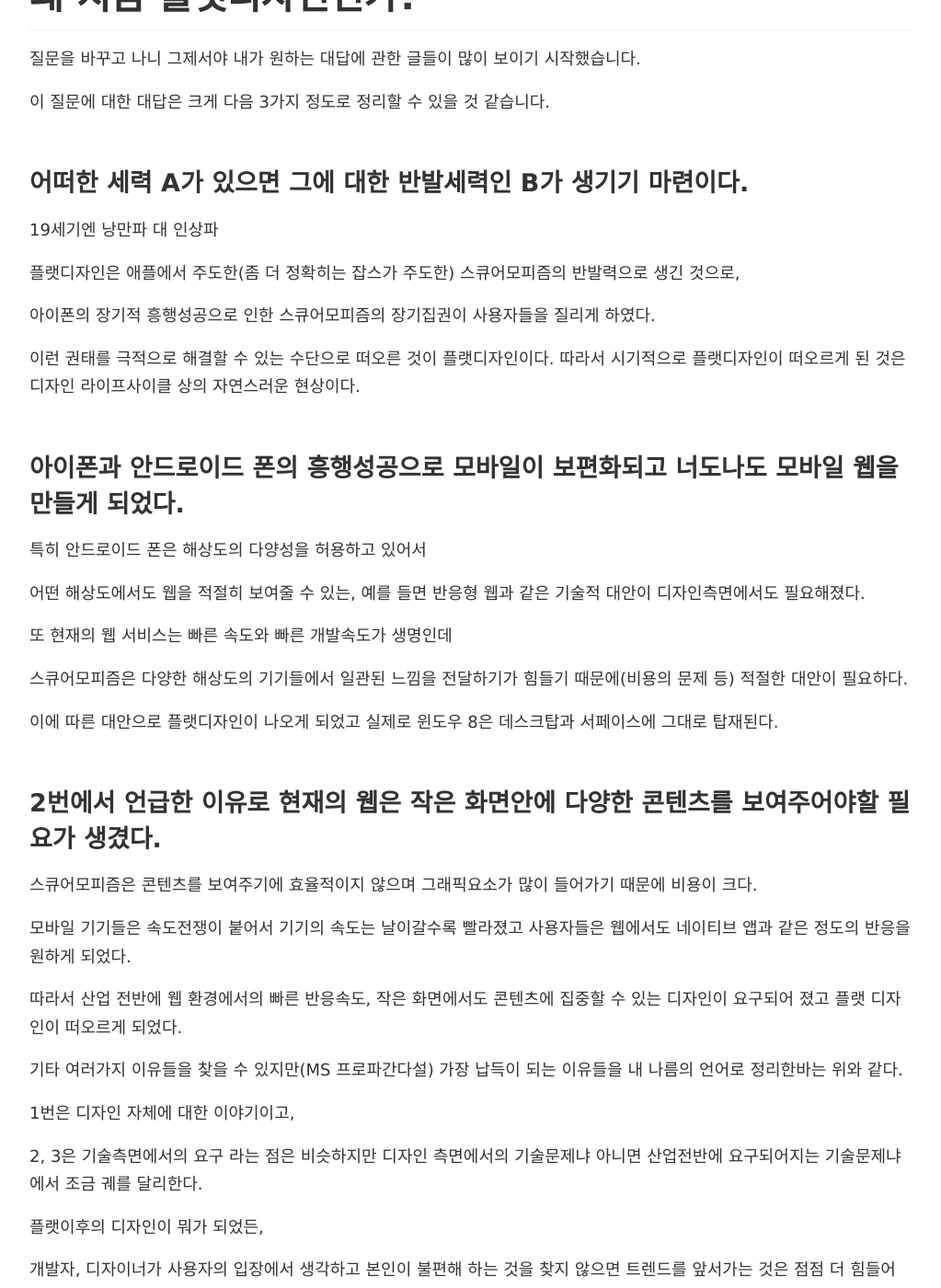
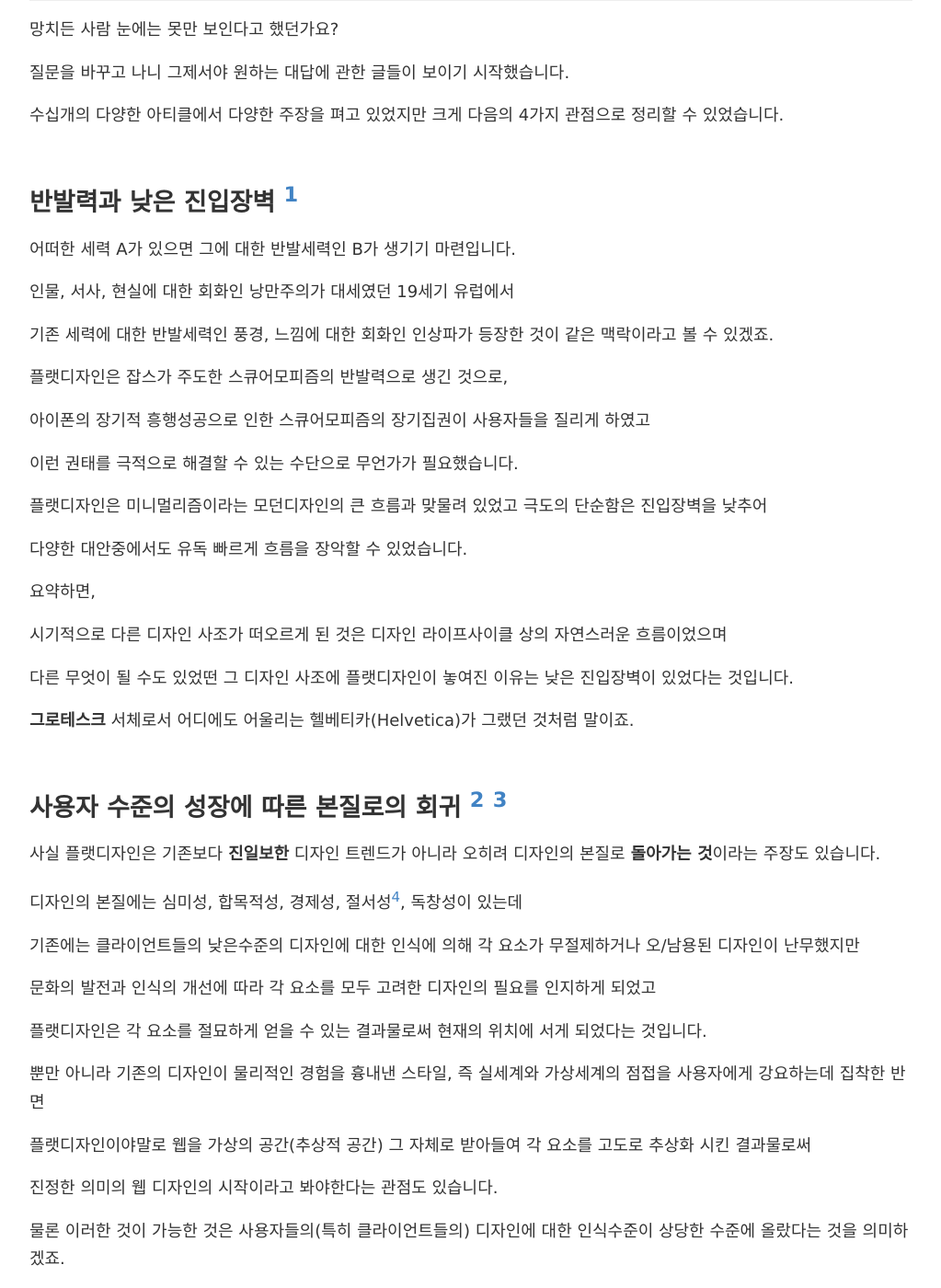
Before and after one commit to kjisoo/buzzni.github.com, a Jekyll site: the page built from _posts/2015-03-02-why-flat-design-now.md, in a window 1280 px wide and 1400 px high, scrolled down 3008 px. Shown: the whole window at 92% size, without its empty margins (128-1151 px from the left). Built offline with Jekyll 4.4.1, drawn with Linux system fonts in a browser that asks for light colours; nearby versions of some CDN libraries; some of the changed text lies outside the part shown.

Commit message:
초안 등록

```diff
--- a/_posts/2015-03-02-why-flat-design-now.md
+++ b/_posts/2015-03-02-why-flat-design-now.md
@@ -9,22 +9,14 @@ tags: design, flat, flat design, minimalism, trend, ui
 publish: false
 ---
 
+# 독자 가이드
 
-# 참고자료
+아래 내용은 레퍼런스 표시를 하지 않은 수십개의 아티클들을 읽고 난 뒤, 저자 개인의 생각을 추가하여 정리한 내용입니다.
 
-[참고자료 #1](http://www.designyourway.net/blog/inspiration/flat-design-is-not-a-trend-its-been-around-for-some-time/)
-
-[참고자료 #2](http://www.quora.com/Flat-User-Interface-Design/Why-is-flat-design-gaining-popularity-in-2013/)
-
-[참고자료 #3](http://www.lovelyredsky.com/red/%EB%B2%88%EC%97%AD-a-look-at-flat-design-and-why-its-significant-ux-magazine/)
-
-[참고자료 #4](http://mobiloud.com/blog/2013/06/what-is-flat-design-and-why-its-good-news-for-you/)
+따라서 더욱 다양한 주장들이 생략되어 있거나, 논리적인 비약을 통한 주관적인 생각도 섞여있을 수 있음을 고려하시고 읽어주셨으면 합니다.
 
 
-# 2013년 플랫디자인의 해
-
-<img src="http://i-cdn.phonearena.com/images/articles/96294-thumb/scotandjony.gif"
-     style="margin-right:auto; margin-left:auto;" />
+# 디자인계의 헬베티카 == 플랫디자인
 
 6년간 풀스택 개발자로 일해온 저에게 2013년도는 충격적인 해였습니다.
 
@@ -61,7 +56,7 @@ iOS7으로 플랫디자인을 접하신 분들도 꽤 많을 거라고 생각합
 
 많은 글 들에서 공통적으로 이야기하는 플랫디자인의 특별함은 **순수한 디자인** 이라는 점입니다.
 
-기존에도 <strike>모든 곳에 드랍섀도우!를 같은</strike> 입체적 디자인이라던가
+기존에도 <strike>모든 곳에 드랍섀도우를!!</strike> 입체적 디자인이라던가
 
 다양한 정보를 한눈에 보여줄 수 있는 리치 인터페이스 디자인 이라던가
 
@@ -86,50 +81,112 @@ iOS7으로 플랫디자인을 접하신 분들도 꽤 많을 거라고 생각합
 
 # 왜 지금 플랫디자인인가?
 
-질문을 바꾸고 나니 그제서야 내가 원하는 대답에 관한 글들이 많이 보이기 시작했습니다.
+망치든 사람 눈에는 못만 보인다고 했던가요?
 
-이 질문에 대한 대답은 크게 다음 3가지 정도로 정리할 수 있을 것 같습니다.
+질문을 바꾸고 나니 그제서야 원하는 대답에 관한 글들이 보이기 시작했습니다.
 
-### 어떠한 세력 A가 있으면 그에 대한 반발세력인 B가 생기기 마련이다.
+수십개의 다양한 아티클에서 다양한 주장을 펴고 있었지만 크게 다음의 4가지 관점으로 정리할 수 있었습니다.
 
-19세기엔 낭만파 대 인상파
 
-플랫디자인은 애플에서 주도한(좀 더 정확히는 잡스가 주도한) 스큐어모피즘의 반발력으로 생긴 것으로,
+### 반발력과 낮은 진입장벽 [^1]
 
-아이폰의 장기적 흥행성공으로 인한 스큐어모피즘의 장기집권이 사용자들을 질리게 하였다.
+어떠한 세력 A가 있으면 그에 대한 반발세력인 B가 생기기 마련입니다.
 
-이런 권태를 극적으로 해결할 수 있는 수단으로 떠오른 것이 플랫디자인이다. 따라서 시기적으로 플랫디자인이 떠오르게 된 것은 디자인 라이프사이클 상의 자연스러운 현상이다.
+인물, 서사, 현실에 대한 회화인 낭만주의가 대세였던 19세기 유럽에서
 
-### 아이폰과 안드로이드 폰의 흥행성공으로 모바일이 보편화되고 너도나도 모바일 웹을 만들게 되었다.
+기존 세력에 대한 반발세력인 풍경, 느낌에 대한 회화인 인상파가 등장한 것이 같은 맥락이라고 볼 수 있겠죠.
 
-특히 안드로이드 폰은 해상도의 다양성을 허용하고 있어서
+플랫디자인은 잡스가 주도한 스큐어모피즘의 반발력으로 생긴 것으로,
 
-어떤 해상도에서도 웹을 적절히 보여줄 수 있는, 예를 들면 반응형 웹과 같은 기술적 대안이 디자인측면에서도 필요해졌다.
+아이폰의 장기적 흥행성공으로 인한 스큐어모피즘의 장기집권이 사용자들을 질리게 하였고
 
-또 현재의 웹 서비스는 빠른 속도와 빠른 개발속도가 생명인데
+이런 권태를 극적으로 해결할 수 있는 수단으로 무언가가 필요했습니다.
 
-스큐어모피즘은 다양한 해상도의 기기들에서 일관된 느낌을 전달하기가 힘들기 때문에(비용의 문제 등) 적절한 대안이 필요하다.
+플랫디자인은 미니멀리즘이라는 모던디자인의 큰 흐름과 맞물려 있었고 극도의 단순함은 진입장벽을 낮추어
 
-이에 따른 대안으로 플랫디자인이 나오게 되었고 실제로 윈도우 8은 데스크탑과 서페이스에 그대로 탑재된다.
+다양한 대안중에서도 유독 빠르게 흐름을 장악할 수 있었습니다.
 
-### 2번에서 언급한 이유로 현재의 웹은 작은 화면안에 다양한 콘텐츠를 보여주어야할 필요가 생겼다.
+요약하면,
 
-스큐어모피즘은 콘텐츠를 보여주기에 효율적이지 않으며 그래픽요소가 많이 들어가기 때문에 비용이 크다.
+시기적으로 다른 디자인 사조가 떠오르게 된 것은 디자인 라이프사이클 상의 자연스러운 흐름이었으며
 
-모바일 기기들은 속도전쟁이 붙어서 기기의 속도는 날이갈수록 빨라졌고 사용자들은 웹에서도 네이티브 앱과 같은 정도의 반응을 원하게 되었다.
+다른 무엇이 될 수도 있었떤 그 디자인 사조에 플랫디자인이 놓여진 이유는 낮은 진입장벽이 있었다는 것입니다.
 
-따라서 산업 전반에 웹 환경에서의 빠른 반응속도, 작은 화면에서도 콘텐츠에 집중할 수 있는 디자인이 요구되어 졌고 플랫 디자인이 떠오르게 되었다.
+**그로테스크** 서체로서 어디에도 어울리는 헬베티카(Helvetica)가 그랬던 것처럼 말이죠.
+
+
+### 사용자 수준의 성장에 따른 본질로의 회귀 [^2] [^3]
+
+사실 플랫디자인은 기존보다 **진일보한** 디자인 트렌드가 아니라 오히려 디자인의 본질로 **돌아가는 것**이라는 주장도 있습니다.
+
+디자인의 본질에는 심미성, 합목적성, 경제성, 절서성[^4], 독창성이 있는데
+
+기존에는 클라이언트들의 낮은수준의 디자인에 대한 인식에 의해 각 요소가 무절제하거나 오/남용된 디자인이 난무했지만
+
+문화의 발전과 인식의 개선에 따라 각 요소를 모두 고려한 디자인의 필요를 인지하게 되었고
+
+플랫디자인은 각 요소를 절묘하게 얻을 수 있는 결과물로써 현재의 위치에 서게 되었다는 것입니다.
+
+뿐만 아니라 기존의 디자인이 물리적인 경험을 흉내낸 스타일, 즉 실세계와 가상세계의 점접을 사용자에게 강요하는데 집착한 반면
+
+플랫디자인이야말로 웹을 가상의 공간(추상적 공간) 그 자체로 받아들여 각 요소를 고도로 추상화 시킨 결과물로써
+
+진정한 의미의 웹 디자인의 시작이라고 봐야한다는 관점도 있습니다.
+
+물론 이러한 것이 가능한 것은 사용자들의(특히 클라이언트들의) 디자인에 대한 인식수준이 상당한 수준에 올랐다는 것을 의미하겠죠.
+
+
+### 디자인 플랫폼[^5]
+
+현재의 모바일 웹이나 서비스는 굉장히 단순화 되어있습니다.
+
+한 화면에 한두개의 작업만 처리하는 식으로 구성되는게 일반적이죠.
+
+반면 당시의 모바일 웹은 작은 화면안에 다양한 콘텐츠를 보여주어야 한다는 인식이 있었습니다.
+
+기존 디자인은 많은 콘텐츠를 작은 화면위에 보여주기에 효과적이지 않았으며 그래픽요소가 많이 들어가기 때문에 비용이 컸습니다.
+
+모바일 기기들의 속도전쟁에 의해 기기의 속도는 날이갈수록 빨라졌지만 네트워크 속도는 그렇지 못했고
+
+기존의 웹 서비스들을 모두 앱으로 대체하기도 쉽지 않은데다 앱개발자도 부족했기 때문에 모바일 웹 개발은 필수적인 것이었습니다.
+
+따라서 산업 전반에 모바일 웹 환경에서의 빠른 반응속도, 작은 화면에서도 다양한 콘텐츠에 집중할 수 있는 디자인이 요구되었습니다.
+
+이러한 흐름속에서 아이폰과 안드로이드 폰의 흥행성공으로 급격한 속도로 모바일이 보편화되었습니다.
+
+특히 안드로이드 폰은 해상도의 다양성을 허용하고 있어서 어떤 해상도에서도 웹을 적절히 보여줄 수 있는,
+
+예를 들면 반응형 웹과 같은 기술적 대안이 디자인측면에서도 필요해졌습니다.
+
+또 현재의 웹 서비스는 빠른 속도와 빠른 개발속도가 생명인데 스큐어모피즘으로 대변되는 기존의 웹 디자인 사조는
+
+다양한 해상도의 기기들에서 일관된 느낌을 전달하기가 힘들기 때문에 이러한 모든 요소를 고려한 디자인 플랫폼이 필요했습니다.
+
+이러한 상황에서 플랫디자인은 빠른 개발/반응속도, 해상도와 무관한 일관된 느낌, 적은 꾸밈으로 인한 리치콘텐츠 표현 등
+
+모든 요구에 부합하는 유일한 디자인플랫폼으로서 급부상하게 된 것입니다.
+
+
+# 마무리
+
+우리는 원하든 원치 않든 미니멀리즘과 플랫디자인의 시대를 살고 있으며 대부분의 경우 주어진 디자인을 받아들이며 살고 있습니다.
+
+[플랫디자인은 곧 망할거야!!](https://tackk.com/why-flat-design-will-die/)라고 자신있게 주장한 사람조차**좀 덜 플랫한 디자인** 정도의 추측밖에 못할 정도로
+
+예측이라는 것은 어려운 것입니다만, 그럼에도 불구하고 앞으로 어떠한 흐름이 올지 스스로 가설을 세우고
+
+거기에 미리 슬쩍 발을 담궈보는 것은 더욱 재미있는 일이라고 생각합니다.
+
+여러분이 생각하는 다음 디자인 트렌드는 무엇입니까?
 
 
 
-기타 여러가지 이유들을 찾을 수 있지만(MS 프로파간다설) 가장 납득이 되는 이유들을 내 나름의 언어로 정리한바는 위와 같다.
+[^1]: http://www.quora.com/Flat-User-Interface-Design/Why-is-flat-design-gaining-popularity-in-2013/
 
-1번은 디자인 자체에 대한 이야기이고,
+[^2]: http://www.designyourway.net/blog/inspiration/flat-design-is-not-a-trend-its-been-around-for-some-time/
 
-2, 3은 기술측면에서의 요구 라는 점은 비슷하지만 디자인 측면에서의 기술문제냐 아니면 산업전반에 요구되어지는 기술문제냐 에서 조금 궤를 달리한다.
+[^3]: http://www.lovelyredsky.com/red/%EB%B2%88%EC%97%AD-a-look-at-flat-design-and-why-its-significant-ux-magazine/
 
-플랫이후의 디자인이 뭐가 되었든,
+[^4]: 디자인의 각 요소(합목적성, 심미성, 독창성, 경제성)들이 서로 조화를 이루어 유지되는 것
 
-개발자, 디자이너가 사용자의 입장에서 생각하고 본인이 불편해 하는 것을 찾지 않으면 트렌드를 앞서가는 것은 점점 더 힘들어 질 것 같다.
-
-[^1]
+[^5]: http://mobiloud.com/blog/2013/06/what-is-flat-design-and-why-its-good-news-for-you/
```
Also changed, not shown: other parts of _posts/2015-03-02-why-flat-design-now.md (+4 -1 lines).
